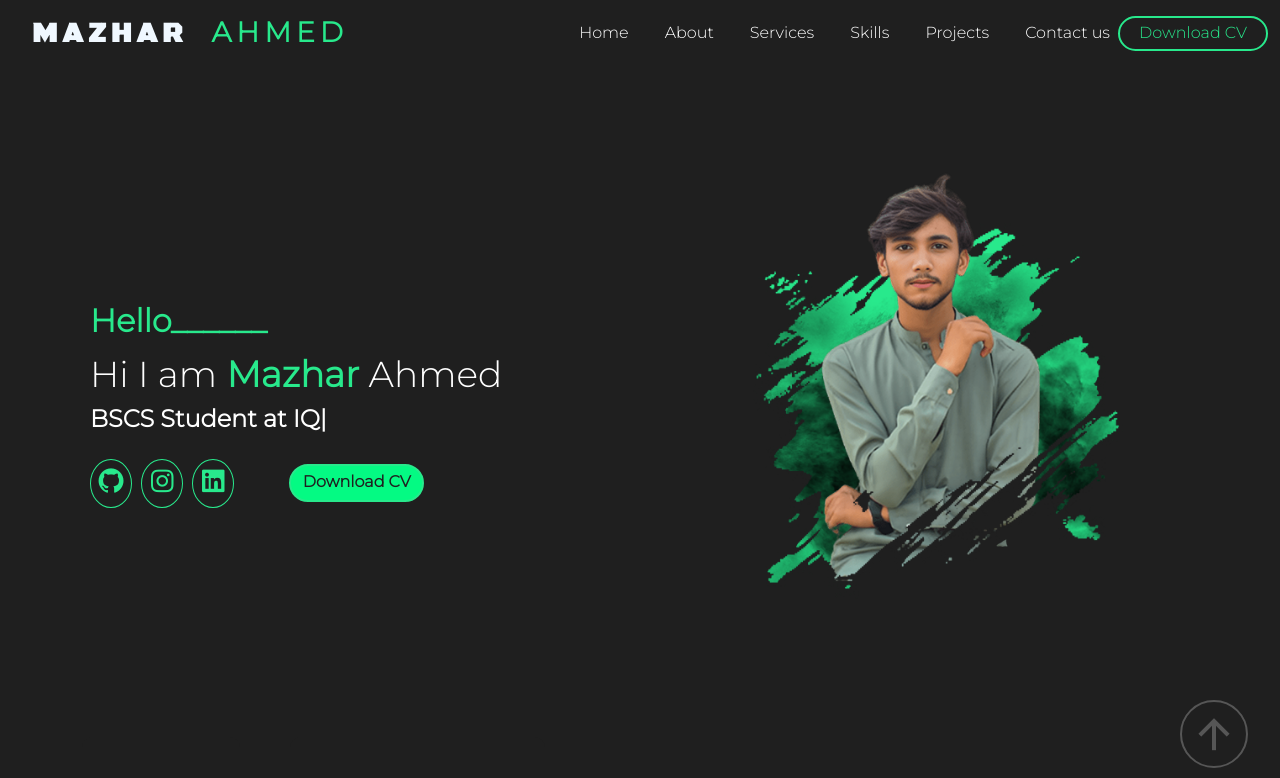
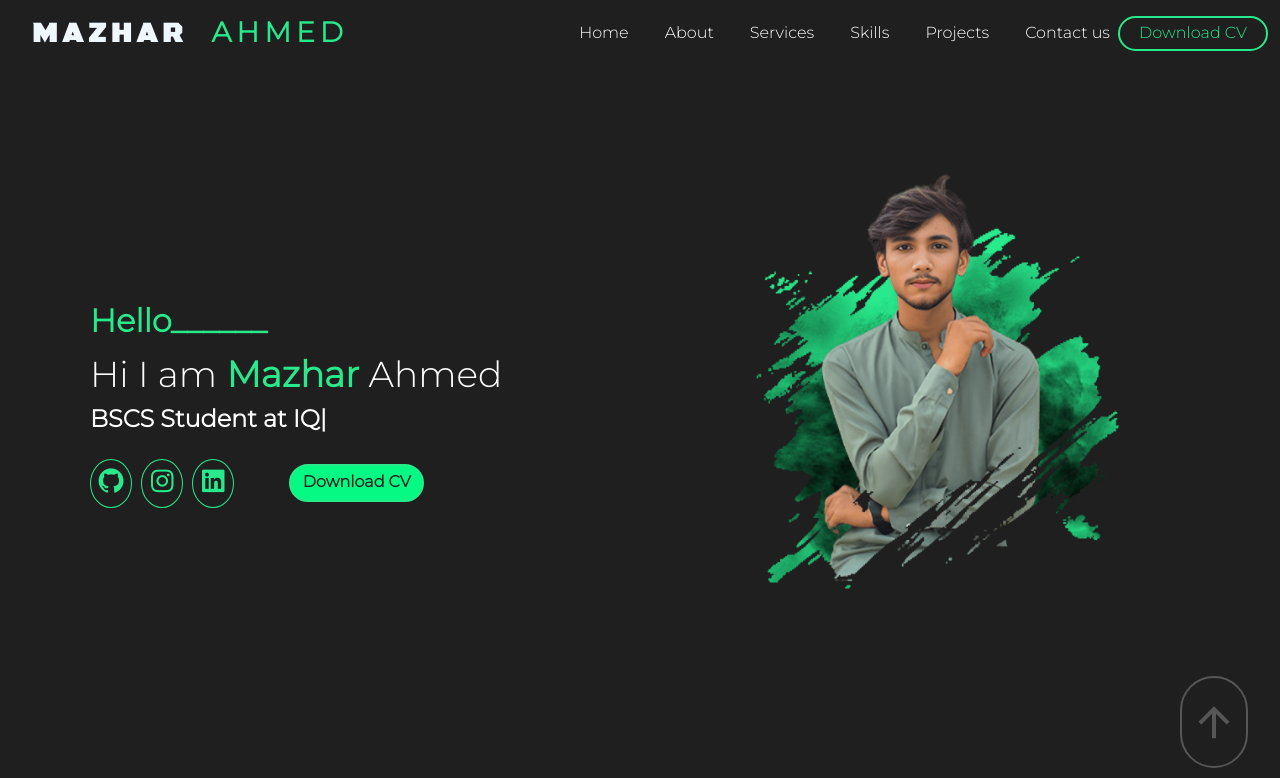
Before and after one commit to mazharjs/My-portfolio, a plain HTML site: page index.html in a window 1280 px wide. Shown: the top 778 px of the page. Drawn offline with nearby package versions, Linux system fonts and the light colour scheme; some packages are replaced by stand-ins of ours; a script that the page names is missing.

Commit message:
Update index.html

```diff
--- a/index.html
+++ b/index.html
@@ -37,9 +37,6 @@
 <script src="https://cdnjs.cloudflare.com/ajax/libs/waypoints/4.0.1/jquery.waypoints.min.js"></script>
 <!-- counterup -->
 <script src="https://cdnjs.cloudflare.com/ajax/libs/Counter-Up/1.0.0/jquery.counterup.min.js"></script>
-
-
-<link href="https://fonts.googleapis.com/icon?family=Material+Icons"rel="stylesheet">
 </head>
 
 <body class="bg-blackk">
```
